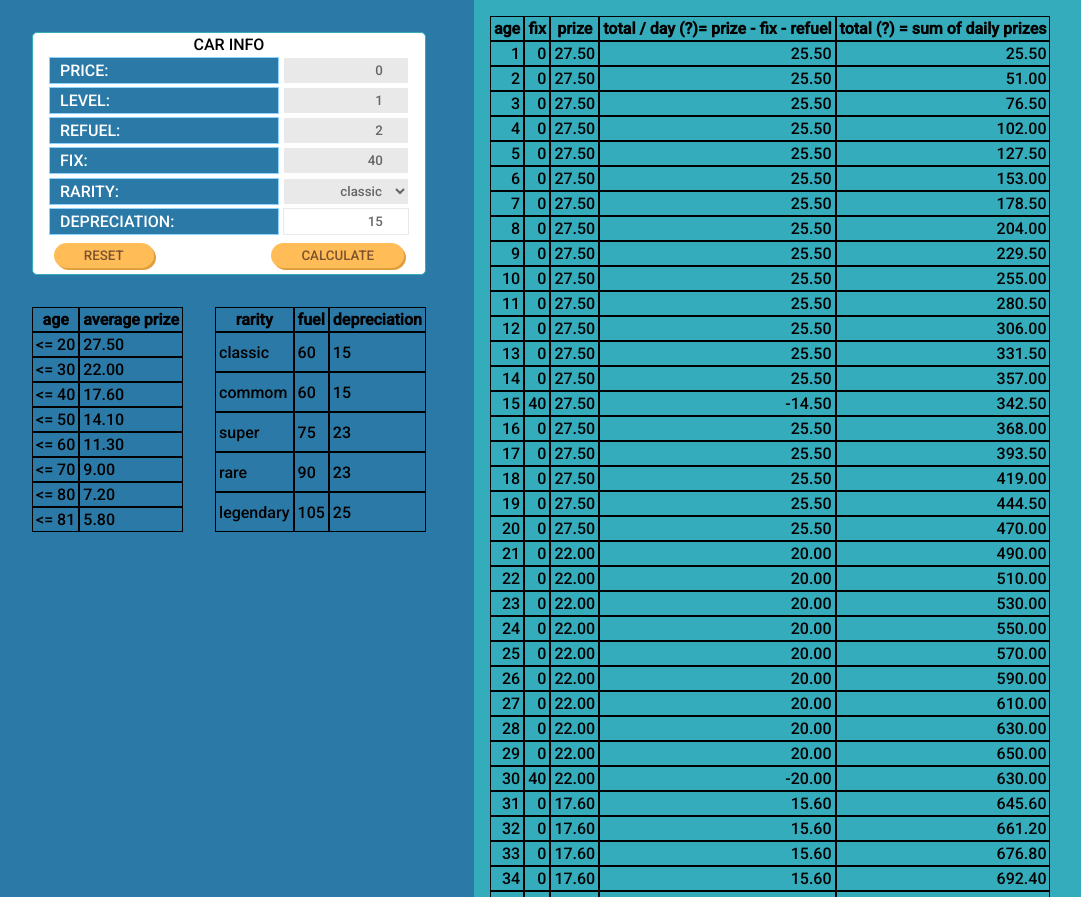
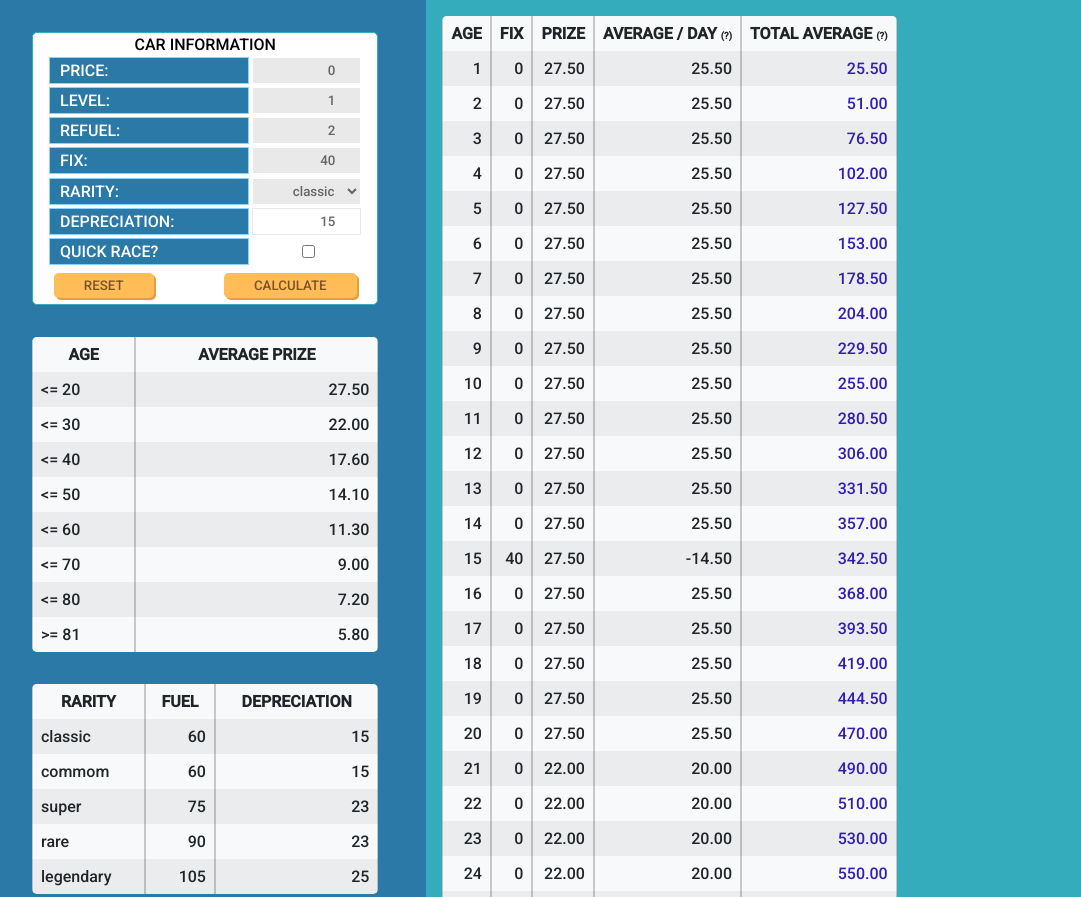
Before and after one commit to D-Kunrath/cryptocity-calc, a plain HTML site: page index.html in a window 1280 px wide. Shown: the top 897 px of the page, without its empty margins (16-1097 px from the left). Drawn offline with Linux system fonts and the light colour scheme.

Commit message:
add style to tables and improves visual cues. add quickrace option

```diff
--- a/index.html
+++ b/index.html
@@ -12,35 +12,40 @@
   <body>
     <section class="content">
       <form class="car-form">
-        <span class="row title">car info</span>
+        <span class="row title">car information</span>
         <span class="row">
-          <label for="price">price: </label>
+          <label for="price">price:</label>
           <input type="number" id="price" min="0" />
         </span>
 
         <span class="row">
-          <label for="level">level: </label>
+          <label for="level">level:</label>
           <input type="number" id="level" min="1" step="1" />
         </span>
 
         <span class="row">
-          <label for="refuel">refuel: </label>
+          <label for="refuel">refuel:</label>
           <input type="number" id="refuel" min="0" step="1" />
         </span>
 
         <span class="row">
-          <label for="fix">fix: </label>
+          <label for="fix">fix:</label>
           <input type="number" id="fix" min="0" step="1" />
         </span>
 
         <span class="row">
-          <label for="rarity">rarity: </label>
+          <label for="rarity">rarity:</label>
           <select id="rarity"></select>
         </span>
 
         <span class="row">
-          <label for="depreciation">depreciation: </label>
+          <label for="depreciation">depreciation:</label>
           <input type="number" id="depreciation" readonly />
+        </span>
+
+        <span class="row">
+          <label for="quickrace">quick race?</label>
+          <input type="checkbox" id="quickrace" />
         </span>
 
         <span class="row">
@@ -78,12 +83,18 @@
             <th>fix</th>
             <th>prize</th>
             <th>
-              total / day <span class="helper-mark-day">(?)</span
-              ><span class="helper-day">= prize - fix - refuel</span>
+              average / day
+              <span class="helper-mark">
+                (?)<span class="helper"
+                  >= prize - fix - refuel - quickrace</span
+                >
+              </span>
             </th>
             <th>
-              total <span class="helper-mark-total">(?)</span
-              ><span class="helper-total"> = sum of daily prizes</span>
+              total average
+              <span class="helper-mark">
+                (?)<span class="helper"> = sum of daily prizes</span>
+              </span>
             </th>
           </tr>
         </thead>
--- a/scripts/ccar-data.js
+++ b/scripts/ccar-data.js
@@ -5,6 +5,7 @@ const initialFormValues = {
   fix: 40,
   rarity: "classic",
   depreciation: 15,
+  quickrace: false,
 };
 
 const rarityInfo = [
--- a/scripts/ccar.js
+++ b/scripts/ccar.js
@@ -3,7 +3,6 @@ const resetBtn = document.querySelector(".reset-btn");
 
 const level = document.querySelector("#level");
 const select = document.querySelector("#rarity");
-
 let formValues = initialFormValues;
 
 const rarities = rarityInfo.map((item) => item.rarity);
@@ -26,20 +25,28 @@ const getAvgPrize = (day) => {
 const resetForm = () => {
   const ids = Object.keys(initialFormValues);
   ids.forEach((item) => {
-    document.querySelector(`#${item}`).value = initialFormValues[item];
+    if (item === "quickrace") {
+      document.querySelector(`#${item}`).checked = initialFormValues[item];
+    } else {
+      document.querySelector(`#${item}`).value = initialFormValues[item];
+    }
   });
 };
 
 const getForm = () => {
   const ids = Object.keys(initialFormValues);
+  console.log(ids);
   ids.forEach((item) => {
     const input = document.querySelector(`#${item}`);
     if (input.type === "number") {
       formValues[item] = parseFloat(input.value);
+    } else if (input.type === "checkbox") {
+      formValues[item] = input.checked;
     } else {
       formValues[item] = input.value;
     }
   });
+  console.log(formValues);
 };
 
 const createSelect = () => {
@@ -52,11 +59,13 @@ const createSelect = () => {
 const createPrizeTable = () => {
   const tbody = document.querySelector("#prize-avg tbody");
   tbody.innerHTML = "";
-  avgPrizes.forEach((item) => {
+  avgPrizes.forEach((item, i) => {
     tbody.innerHTML += `
-      <tr>
-        <td><= ${item.maxAge}</td>
-        <td>${item.avg.toFixed(2)}</td>
+      <tr class="${i % 2 ? "row-odd" : "row-even"}">
+        <td>
+          ${i === avgPrizes.length - 1 ? ">" : "<"}= ${item.maxAge}
+        </td>
+        <td class="${typeof item.avg}">${item.avg.toFixed(2)}</td>
       </tr>
     `;
   });
@@ -65,12 +74,12 @@ const createPrizeTable = () => {
 const createRarityTable = () => {
   const tbody = document.querySelector("#rarity-info tbody");
   tbody.innerHTML = "";
-  rarityInfo.forEach((item) => {
+  rarityInfo.forEach((item, i) => {
     tbody.innerHTML += `
-      <tr>
-        <td>${item.rarity}</td>
-        <td>${item.fuel}</td>
-        <td>${item.depreciation}</td>
+      <tr class="${i % 2 ? "row-odd" : "row-even"}">
+        <td class="${typeof item.rarity}">${item.rarity}</td>
+        <td class="${typeof item.fuel}">${item.fuel}</td>
+        <td class="${typeof item.depreciation}">${item.depreciation}</td>
       </td>
     `;
   });
@@ -80,16 +89,17 @@ const createRoiTable = () => {
   const tbody = document.querySelector("#roi-table tbody");
   tbody.innerHTML = "";
   const totalRuns = getFuel(formValues.rarity) / 15;
+  const quickrace = formValues.quickrace ? 1 : 0;
   const lastDayofDepreciation = avgPrizes[avgPrizes.length - 1].maxAge;
   let total = 0;
   for (let i = 0; i < lastDayofDepreciation; i += 1) {
     const day = i + 1;
-    const fix = day % getDepreciation(formValues.rarity) ? 0 : formValues.fix;
+    const fix = day % formValues.depreciation ? 0 : formValues.fix;
     const prize = (getAvgPrize(day) / 4) * totalRuns;
-    const totalDay = prize - fix - formValues.refuel;
+    const totalDay = prize - fix - formValues.refuel - quickrace;
     total += totalDay;
     tbody.innerHTML += `
-      <tr>
+      <tr class="${i % 2 ? "row-odd" : "row-even"}">
         <td class="${typeof day}">${day}</td>
         <td class="${typeof fix}">${fix}</td>
         <td class="${typeof prize}">${prize.toFixed(2)}</td>
@@ -106,6 +116,7 @@ const updateDepreciation = () => {
   const addPerLevels = Math.floor(parseInt(formValues.level) / 10);
   document.querySelector("#depreciation").value =
     getDepreciation(formValues.rarity) + addPerLevels;
+  getForm();
 };
 
 createSelect();
--- a/styles/style.css
+++ b/styles/style.css
@@ -66,8 +66,9 @@ input[readonly] {
   cursor: default;
 }
 
-.base-tables {
-  display: flex;
+input[type="checkbox"] {
+  align-self: center;
+  margin-right: 15%;
 }
 
 .btn {
@@ -77,19 +78,96 @@ input[readonly] {
   text-transform: uppercase;
   background: #ffbc57;
   box-shadow: 2px 2px 0px #e19f3b;
-  border-radius: 30px;
+  border-radius: 0.3rem;
   border-width: 0;
+  cursor: pointer;
+}
+
+/* TABLES */
+
+.base-tables {
+  display: flex;
+  flex-direction: column;
+}
+
+.info-table {
+  display: flex;
+  justify-content: center;
 }
 
 table {
   margin: 1rem;
+  border-radius: 0.3rem;
+  overflow: hidden;
+  color: #212529;
+}
+
+th {
+  text-transform: uppercase;
 }
 
 th,
 td {
-  border: 1px solid black;
-  padding: 2px 3px;
+  border: 1px solid rgba(0, 0, 0, 0.2);
+  border-width: 0 1px;
+  padding: 8px;
 }
+
 td.number {
   text-align: right;
 }
+
+tfoot > tr,
+.row-even {
+  background-color: #ebeced;
+}
+
+thead > tr,
+.row-odd {
+  background-color: #f8f9fa;
+}
+
+tr {
+  position: relative;
+}
+
+tbody > tr:hover::after {
+  content: "";
+  position: absolute;
+  inset: 0;
+  background-color: rgba(0, 0, 0, 0.2);
+}
+
+/* HELPERS */
+
+.helper {
+  position: absolute;
+  right: 100%;
+  top: 0;
+  z-index: 10;
+  color: #ffffff;
+  background-color: rgba(0, 0, 0, 0.5);
+  font-size: 0.6rem;
+  padding: 0.2rem;
+  visibility: hidden;
+}
+
+.helper-mark {
+  font-size: 0.6rem;
+  cursor: help;
+  position: relative;
+}
+
+.helper-mark:hover .helper {
+  visibility: visible;
+}
+
+/* VISUALIZATION */
+
+.positive {
+  color: rgb(50, 30, 180);
+}
+
+.negative {
+  color: rgb(180, 39, 50);
+}
```
